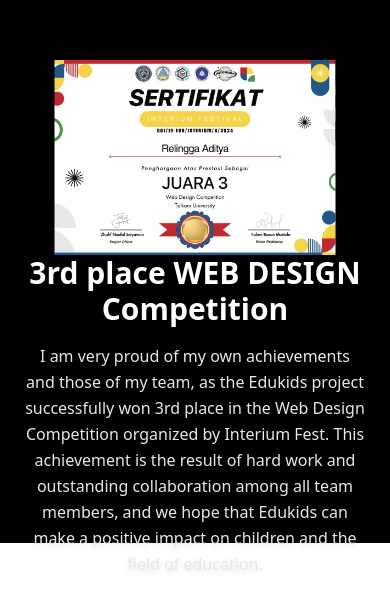
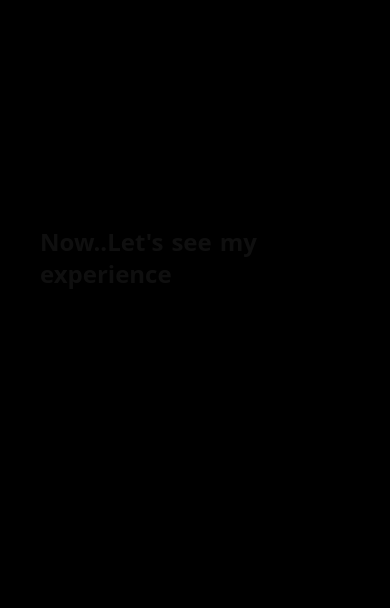
Before and after one commit to relinggaa/PORTO-V2-NEXT-JS-FE, a Next.js app: page / in a window 390 px wide. Shown: the part 9759-10367 px from the top of the page. Before the commit the page ends 10336 px from the top, so only its background shows below. Built offline with nearby package versions, Linux system fonts and the light colour scheme.

Commit message:
fix:responsive project

```diff
--- a/app/pages/section/ExperienceSection.tsx
+++ b/app/pages/section/ExperienceSection.tsx
@@ -2,7 +2,7 @@
 import interium from '@/public/img/interium.jpg'
 import intelecta from '@/public/img/intelecta.png'
 import hacksphere from '@/public/img/hacksphere.jpg'
-import React from 'react'
+import { TextReveal } from "@/components/ui/text-reveal";
 const items = [
   {
     image: interium.src,
@@ -33,10 +33,14 @@
 ];
 export default function ExperienceSection() {
   return (
-    <section id="experience" className='min-h-[80vh] w-full pt-48 sm:pt-56 md:pt-64 pb-20 mt-8' style={{ position: 'relative', overflow: 'visible', zIndex: 1 }}>
-      <InfiniteMenu items={items}
-        scale={1}
-      />
-    </section>
+    <>
+      <TextReveal>Now..Let's see my experience</TextReveal>
+      <section id="experience" className='min-h-[80vh] w-full pt-48 sm:pt-56 md:pt-64 pb-20 mt-8' style={{ position: 'relative', overflow: 'visible', zIndex: 1 }}>
+        <InfiniteMenu items={items}
+          scale={1}
+        />
+      </section>
+    </>
+
   )
 }
```
